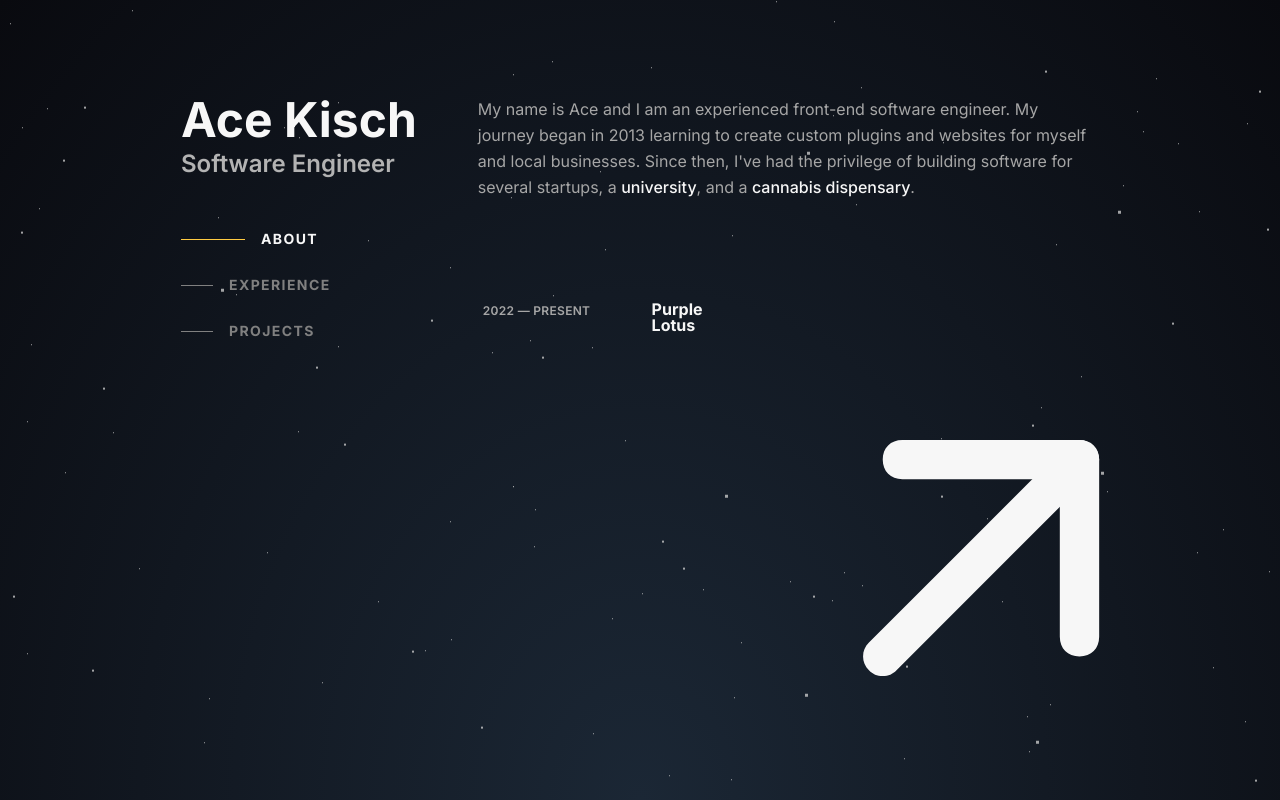
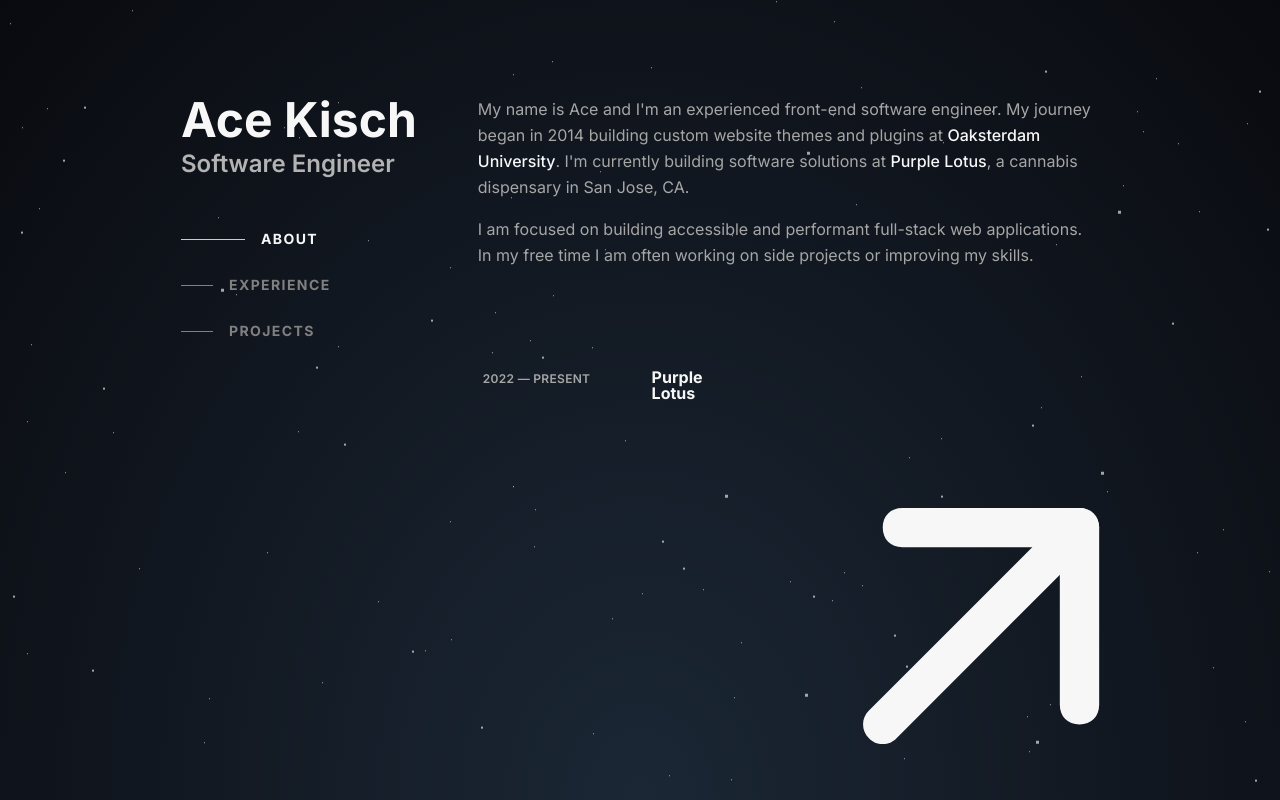
Before and after one commit to AceGK/portfolio-2024, a Next.js app: page / in a window 1280 px wide. Shown: the top 800 px of the page. Built offline with nearby package versions, Linux system fonts and the light colour scheme.

Commit message:
Update page.js

```diff
--- a/app/page.js
+++ b/app/page.js
@@ -20,8 +20,19 @@
         <section id="about" className="about">
           <h2>About</h2>
           <div className="bio">
-            <p>My name is Ace and I am an experienced front-end software engineer. My journey began in 2013 learning to create custom plugins and websites for myself and local businesses. Since then, I&apos;ve had the privilege of building software for several startups, a <a href="#">university</a>, and a <a href="#">cannabis dispensary</a>.
+
+            <p>My name is Ace and I&apos;m an experienced front-end software engineer. My journey began in 2014 building custom website themes and plugins at <a href="https://oaksterdamuniversity.com">Oaksterdam University</a>. I&apos;m currently building software solutions at <a href="https://plpcsanjose.com">Purple Lotus</a>, a cannabis dispensary in San Jose, CA.
             </p>
+
+            <p>I am focused on building accessible and performant full-stack web applications. In my free time I am often working on side projects or improving my skills.  </p>
+
+              {/* When I&apos;m not coding I spend my time learning about motorcycle mechanics,  </p> */}
+
+            {/* <p>My name is Ace and I am an experienced front-end software engineer. My journey began in 2013 learning to create custom plugins and websites for myself and local businesses. Since then, I&apos;ve had the privilege of building software for several startups, a <a href="https://oaksterdamuniversity.com">university</a>, and a <a href="https://plpcsanjose.com">cannabis dispensary</a>.
+            </p>
+
+            <p>Currently, I&apos;m building software solutions at <a href="https://plpcsanjose.com">Purple Lotus</a>, a dispensary in San Jose, CA. I am focused on building accessible and performant full-stack web applications.</p>*/}
+
           </div>
         </section>
 
```
